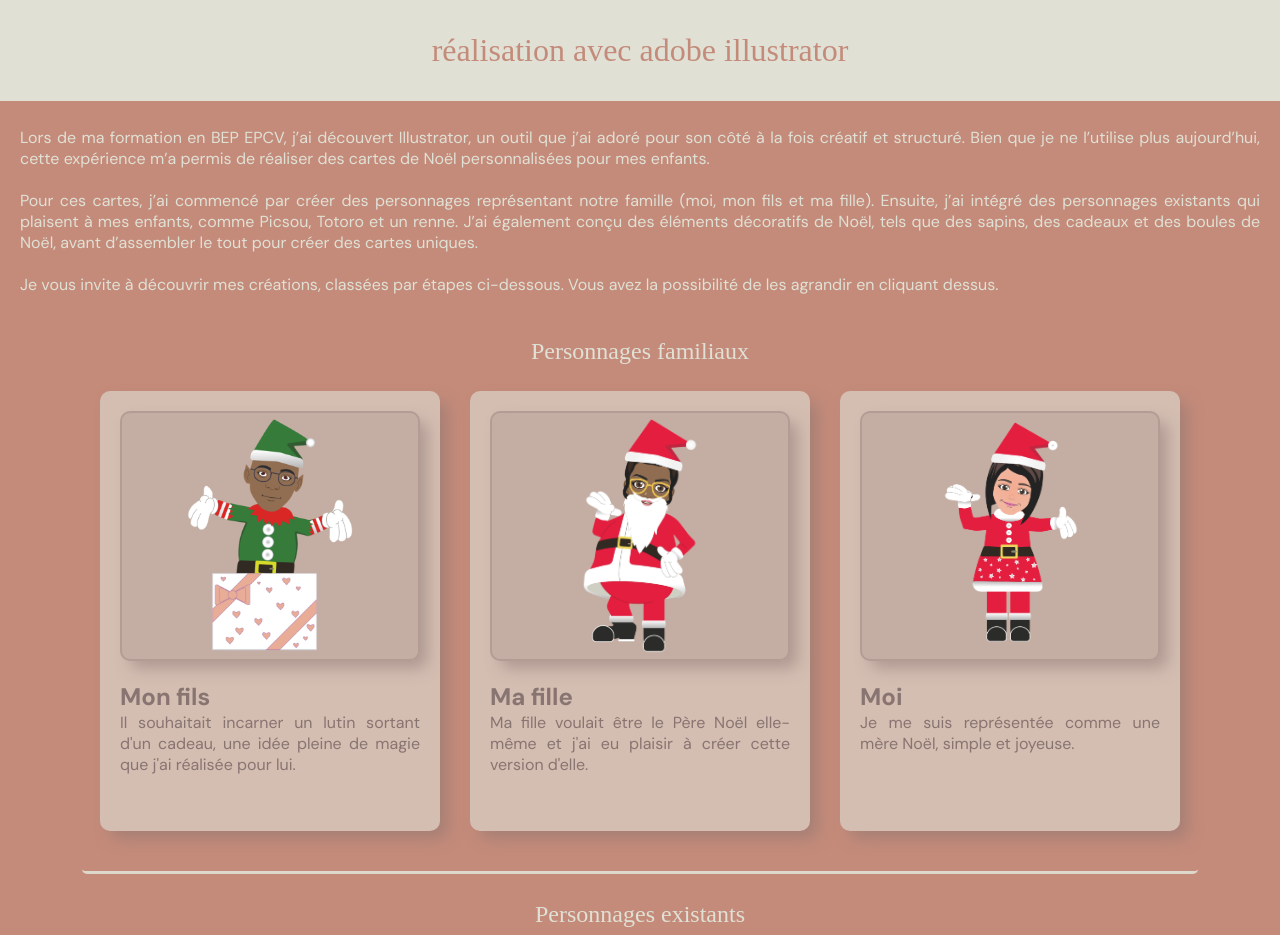
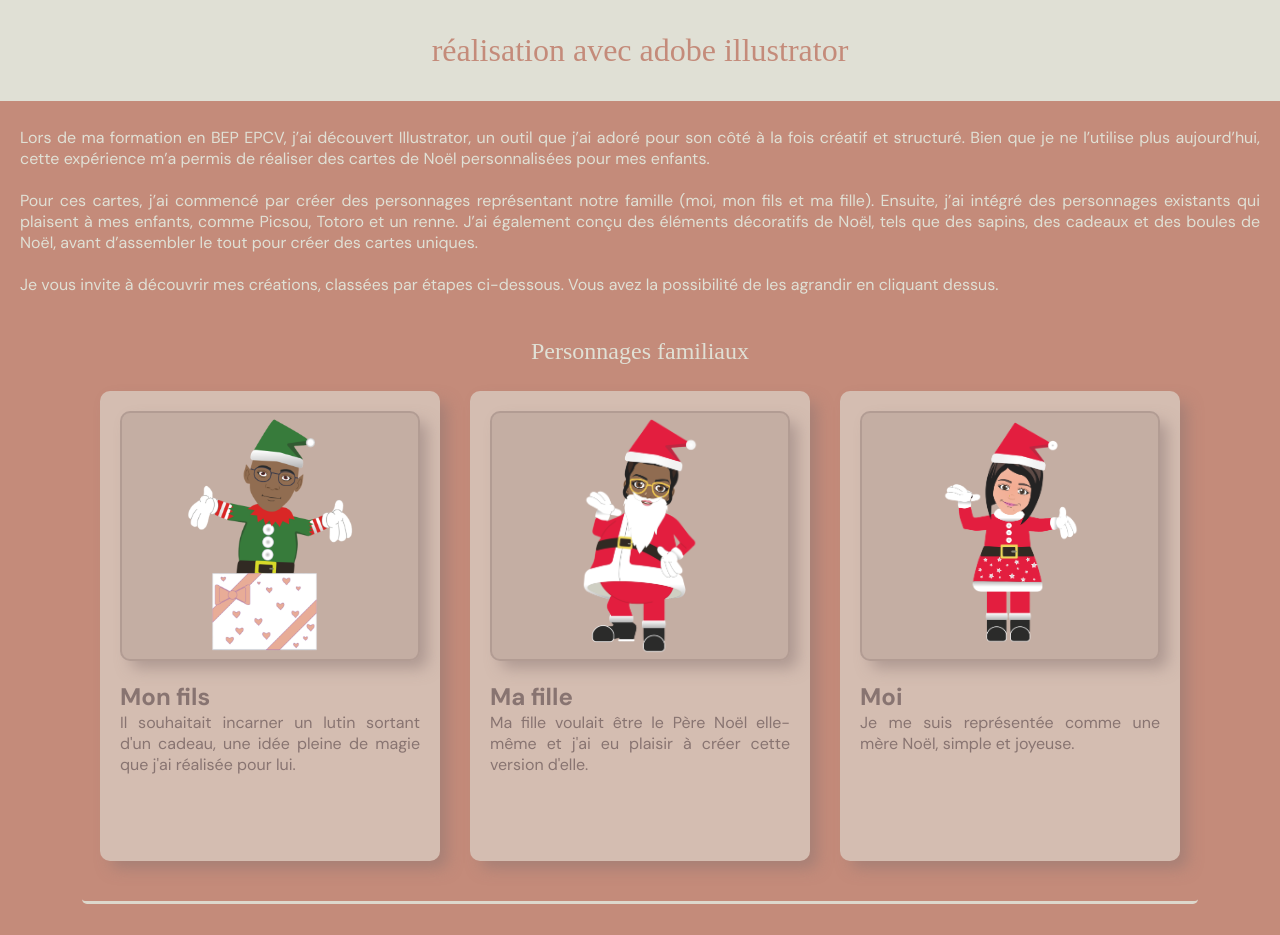
Before and after one commit to DuneNathalie/PortFolio, a React (Create React App) app: page /illustrator in a window 1280 px wide. Shown: the top 935 px of the page. Built offline with nearby package versions, Linux system fonts and the light colour scheme; a web font is replaced by a local one.

Commit message:
correction heigth cards

```diff
--- a/src/components/illustrator/category/Category.module.scss
+++ b/src/components/illustrator/category/Category.module.scss
@@ -67,7 +67,7 @@
         flex-direction: column;
         justify-content: start;
         width: 300px;
-        height: 150px;
+        height: 180px;
         color: colors.$brownDark;
 
         h2 {
@@ -111,7 +111,7 @@
                 }
 
                 .text {
-                    height: 150px;
+                  //  height: 10px;
                     h2 {
                         font-size: values.$font_size_pp;
                         margin-top: 0;
```
Also changed, not shown: 6 other files (tests, documents, lock files or other folders).
